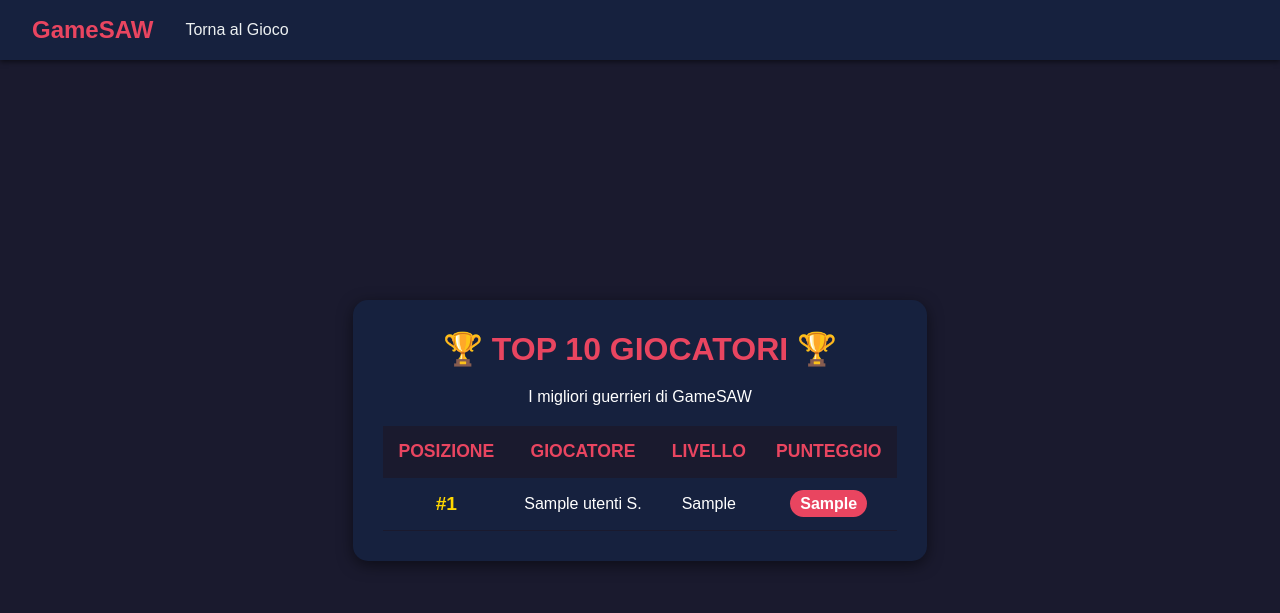
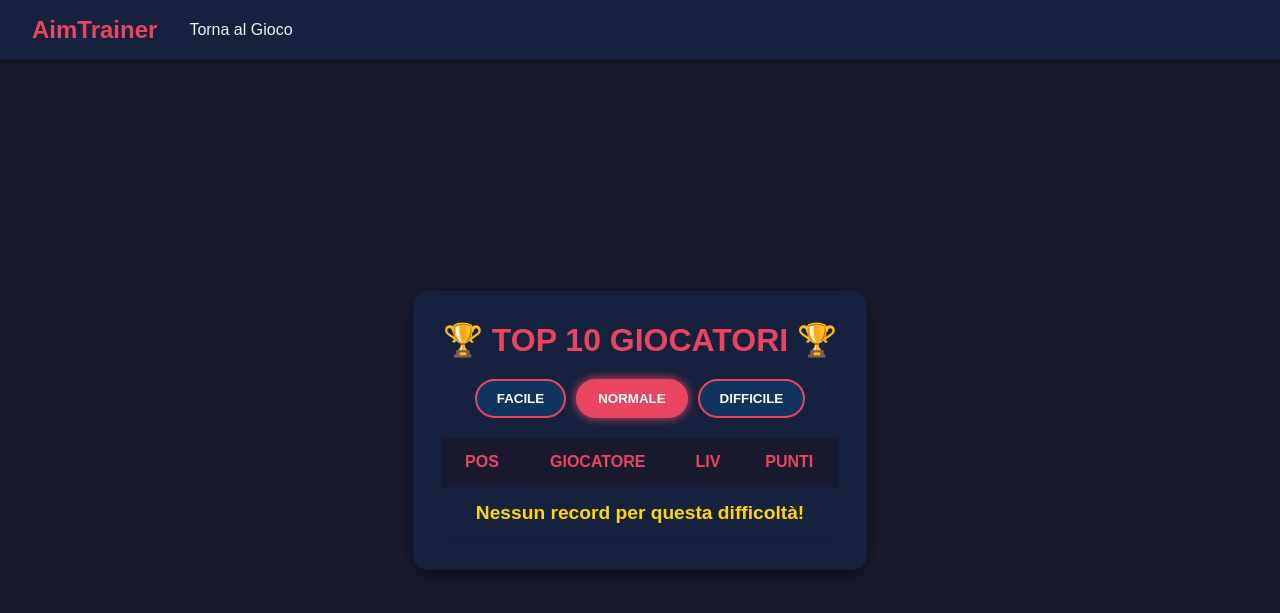
Before and after one commit to frazambra/GameSaw, a PHP site: page /classifica.php in a window 1280 px wide. Shown: the top 613 px of the page. Run offline with PHP 8.4, Linux system fonts and the light colour scheme; tables that the repository leaves empty or names only in its code hold one stand-in row (values such as "Sample post").

Commit message:
back-up 4 pre-badge

```diff
--- a/home/classifica.php
+++ b/home/classifica.php
@@ -2,78 +2,68 @@
 session_start();
 require_once '../connessione_db.php';
 
-// Query per prendere i migliori 10 giocatori
-// Usiamo ORDER BY DESC per avere prima i punteggi alti
-$sql = "SELECT nome, cognome, punteggio, livello FROM utenti ORDER BY punteggio DESC LIMIT 10";
-$result = $conn->query($sql);
+// 1. FACILE
+$sqlFacile = "SELECT nome, cognome, punteggio_facile as pt, livello FROM utenti WHERE punteggio_facile > 0 ORDER BY punteggio_facile DESC LIMIT 10";
+$resFacile = $conn->query($sqlFacile);
+
+// 2. NORMALE (usa colonna 'punteggio')
+$sqlNormale = "SELECT nome, cognome, punteggio as pt, livello FROM utenti WHERE punteggio > 0 ORDER BY punteggio DESC LIMIT 10";
+$resNormale = $conn->query($sqlNormale);
+
+// 3. DIFFICILE
+$sqlDifficile = "SELECT nome, cognome, punteggio_difficile as pt, livello FROM utenti WHERE punteggio_difficile > 0 ORDER BY punteggio_difficile DESC LIMIT 10";
+$resDifficile = $conn->query($sqlDifficile);
+
+function renderTable($result, $id, $isActive = false) {
+    $displayStyle = $isActive ? 'block' : 'none';
+    // Nota: Ho aggiunto tbody qui sotto per sicurezza HTML standard
+    echo "<div id='$id' class='ranking-tab' style='display: $displayStyle;'>";
+    echo "<table>
+            <thead>
+                <tr>
+                    <th>Pos</th>
+                    <th>Giocatore</th>
+                    <th>Liv</th>
+                    <th>Punti</th>
+                </tr>
+            </thead>
+            <tbody>";
+
+    if ($result && $result->num_rows > 0) {
+        $rank = 1;
+        while($row = $result->fetch_assoc()) {
+            echo "<tr>";
+            echo "<td>#" . $rank . "</td>";
+
+            $cognome = isset($row['cognome']) ? $row['cognome'] : '';
+            $iniziale = strlen($cognome) > 0 ? $cognome[0] : '';
+            echo "<td>" . htmlspecialchars($row['nome']) . " " . htmlspecialchars($iniziale) . ".</td>";
+
+            echo "<td>" . htmlspecialchars($row['livello']) . "</td>";
+            echo "<td><span class='score-badge'>" . $row['pt'] . "</span></td>";
+            echo "</tr>";
+            $rank++;
+        }
+    } else {
+        echo "<tr><td colspan='4'>Nessun record per questa difficoltà!</td></tr>";
+    }
+
+    echo "</tbody></table></div>";
+}
 ?>
 
 <!DOCTYPE html>
 <html lang="it">
 <head>
     <meta charset="UTF-8">
-    <title>Classifica Top 10 - GameSAW</title>
+    <title>Classifiche - GameSAW</title>
     <link rel="stylesheet" href="../style.css">
     <link rel="stylesheet" href="style_home.css">
-    <style>
-        /* Stile specifico per la tabella della classifica */
-        .leaderboard-container {
-            max-width: 800px;
-            margin: 40px auto;
-            background-color: #16213e;
-            padding: 30px;
-            border-radius: 15px;
-            box-shadow: 0 4px 15px rgba(0,0,0,0.5);
-            text-align: center;
-        }
-
-        h1 {
-            color: #e94560;
-            margin-bottom: 20px;
-            text-transform: uppercase;
-        }
-
-        table {
-            width: 100%;
-            border-collapse: collapse;
-            margin-top: 20px;
-        }
-
-        th, td {
-            padding: 15px;
-            text-align: center;
-            border-bottom: 1px solid #1a1a2e;
-        }
-
-        th {
-            background-color: #1a1a2e;
-            color: #e94560;
-            font-size: 1.1em;
-            text-transform: uppercase;
-        }
-
-        tr:hover {
-            background-color: #0f3460; /* Effetto hover sulle righe */
-        }
-
-        /* Colora d'oro, argento e bronzo i primi 3 posti */
-        tr:nth-child(1) td:first-child { color: #FFD700; font-weight: bold; font-size: 1.2em; } /* Oro */
-        tr:nth-child(2) td:first-child { color: #C0C0C0; font-weight: bold; font-size: 1.2em; } /* Argento */
-        tr:nth-child(3) td:first-child { color: #CD7F32; font-weight: bold; font-size: 1.2em; } /* Bronzo */
-
-        .score-badge {
-            background-color: #e94560;
-            color: white;
-            padding: 5px 10px;
-            border-radius: 15px;
-            font-weight: bold;
-        }
-    </style>
 </head>
 <body>
 
     <header>
-        <div class="logo">GameSAW</div>
+        <div class="logo">AimTrainer</div>
         <nav>
             <ul class="nav-links">
                 <li><a href="Home.php">Torna al Gioco</a></li>
@@ -84,48 +74,27 @@
     <main>
         <div class="leaderboard-container">
             <h1>🏆 Top 10 Giocatori 🏆</h1>
-            <p>I migliori guerrieri di GameSAW</p>
 
-            <table>
-                <thead>
-                    <tr>
-                        <th>Posizione</th>
-                        <th>Giocatore</th>
-                        <th>Livello</th>
-                        <th>Punteggio</th>
-                    </tr>
-                </thead>
-                <tbody>
-                    <?php
-                    if ($result->num_rows > 0) {
-                        $rank = 1;
-                        // Ciclo su ogni riga trovata dal database
-                        while($row = $result->fetch_assoc()) {
-                            echo "<tr>";
+            <div class="tabs-header">
+                <button class="tab-btn" onclick="openTab('tab-facile', this)">FACILE</button>
+                <button class="tab-btn active" onclick="openTab('tab-normale', this)">NORMALE</button>
+                <button class="tab-btn" onclick="openTab('tab-difficile', this)">DIFFICILE</button>
+            </div>
 
-                            // Colonna Posizione (1°, 2°, 3°...)
-                            echo "<td>#" . $rank . "</td>";
+            <?php renderTable($resFacile, 'tab-facile', false); ?>
+            <?php renderTable($resNormale, 'tab-normale', true); ?>
+            <?php renderTable($resDifficile, 'tab-difficile', false); ?>
 
-                            // Colonna Nome
-                            echo "<td>" . htmlspecialchars($row['nome']) . " " . htmlspecialchars($row['cognome'][0]) . ".</td>";
-
-                            // Colonna Livello
-                            echo "<td>" . htmlspecialchars($row['livello']) . "</td>";
-
-                            // Colonna Punteggio
-                            echo "<td><span class='score-badge'>" . $row['punteggio'] . "</span></td>";
-
-                            echo "</tr>";
-                            $rank++;
-                        }
-                    } else {
-                        echo "<tr><td colspan='4'>Ancora nessun giocatore in classifica!</td></tr>";
-                    }
-                    ?>
-                </tbody>
-            </table>
         </div>
     </main>
 
+    <script>
+        function openTab(tabId, btnElement) {
+            document.querySelectorAll('.ranking-tab').forEach(el => el.style.display = 'none');
+            document.querySelectorAll('.tab-btn').forEach(el => el.classList.remove('active'));
+            document.getElementById(tabId).style.display = 'block';
+            btnElement.classList.add('active');
+        }
+    </script>
 </body>
 </html>
--- a/home/recensioni.php
+++ b/home/recensioni.php
@@ -62,7 +62,7 @@
 <body>
 
     <header>
-        <div class="logo">GameSAW</div>
+        <div class="logo">AimTrainer</div>
         <nav><ul class="nav-links"><li><a href="Home.php">Torna alla Home</a></li></ul></nav>
     </header>
 
--- a/home/style_home.css
+++ b/home/style_home.css
@@ -146,3 +146,88 @@
     from { opacity: 0; transform: translateY(-10px); }
     to { opacity: 1; transform: translateY(0); }
 }
+
+/* ... (codice esistente di style_home.css) ... */
+
+/* --- SEZIONE CLASSIFICA --- */
+.leaderboard-container {
+    max-width: 800px;
+    margin: 40px auto;
+    background-color: #16213e;
+    padding: 30px;
+    border-radius: 15px;
+    text-align: center;
+    box-shadow: 0 4px 15px rgba(0,0,0,0.5); /* Aggiunto per consistenza */
+}
+
+.leaderboard-container h1 {
+    color: #e94560;
+    margin-bottom: 20px;
+    text-transform: uppercase;
+}
+
+/* Stile dei bottoni Tab */
+.tabs-header {
+    display: flex;
+    justify-content: center;
+    gap: 10px;
+    margin-bottom: 20px;
+}
+
+.tab-btn {
+    background-color: #0f3460;
+    border: 2px solid #e94560;
+    color: white;
+    padding: 10px 20px;
+    border-radius: 20px;
+    cursor: pointer;
+    font-weight: bold;
+    transition: 0.3s;
+}
+
+.tab-btn:hover {
+    background-color: #e94560;
+}
+
+.tab-btn.active {
+    background-color: #e94560;
+    box-shadow: 0 0 10px #e94560;
+}
+
+/* Tabelle (Specifiche per la classifica) */
+.leaderboard-container table {
+    width: 100%;
+    border-collapse: collapse;
+    margin-top: 10px;
+}
+
+.leaderboard-container th,
+.leaderboard-container td {
+    padding: 15px;
+    text-align: center;
+    border-bottom: 1px solid #1a1a2e;
+    color: white;
+}
+
+.leaderboard-container th {
+    background-color: #1a1a2e;
+    color: #e94560;
+    text-transform: uppercase;
+}
+
+.leaderboard-container tr:hover {
+    background-color: #0f3460;
+}
+
+/* Colori podio (Oro, Argento, Bronzo) */
+.leaderboard-container tbody tr:nth-child(1) td:first-child { color: #FFD700; font-weight: bold; font-size: 1.2em; }
+.leaderboard-container tbody tr:nth-child(2) td:first-child { color: #C0C0C0; font-weight: bold; font-size: 1.2em; }
+.leaderboard-container tbody tr:nth-child(3) td:first-child { color: #CD7F32; font-weight: bold; font-size: 1.2em; }
+
+.score-badge {
+    background-color: #e94560;
+    padding: 5px 10px;
+    border-radius: 10px;
+    font-weight: bold;
+    color: white;
+}
```
Also changed, not shown: Gioco/play.php (+13 -9 lines), Gioco/salva_punteggio.php (+29 -33 lines), Gioco/script_gioco.js (+44 -24 lines), Gioco/style_gioco.css (+53 -17 lines).
